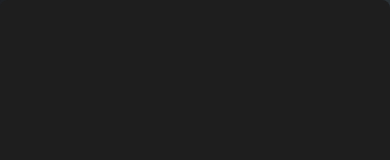
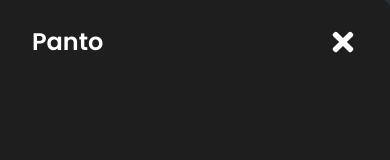
Before and after one commit to KauesSilva/panto-furnitures, a Next.js app: page / in a window 390 px wide. Both pictures are taken after a click on the icon 343 px from the left and 42 px from the top of the page. Shown: the top 160 px of the page. Built offline with nearby package versions, Linux system fonts and the light colour scheme.

Commit message:
Links, close menu button, and code improvemment added

```diff
--- a/src/components/Header/Navbar/index.tsx
+++ b/src/components/Header/Navbar/index.tsx
@@ -6,12 +6,17 @@
 import { HiBars3BottomRight } from "react-icons/hi2";
 
 function Navbar(): JSX.Element {
-  const [menu, setMenu] = useState(false);
-  const [productCounter, setProductCounter] = useState(8);
-
+  const [menuOpen, setMenuOpen] = useState(false);
+  const toggleMenu = () => setMenuOpen(!menuOpen);
   return (
     <>
-      <nav className="z-0 flex h-[10%] w-full items-center justify-around bg-transparent md:justify-between md:px-8">
+      <nav
+        className={
+          menuOpen
+            ? `z-20 flex h-[10%] w-full items-center md:justify-between md:px-8`
+            : `z-0 flex h-[10%] w-full items-center justify-around bg-transparent md:justify-between md:px-8`
+        }
+      >
         <div>
           <p className="text-2xl font-semibold text-white">Panto</p>
         </div>
@@ -42,48 +47,48 @@
           </a>
         </div>
         <div className="hidden transition-all md:flex">
-          {menu ? (
+          {menuOpen ? (
             <FaTimes
               className="text-3xl font-light text-white hover:text-amber hover:transition-colors"
-              onClick={() => setMenu(!menu)}
+              onClick={() => setMenuOpen(!menuOpen)}
             />
           ) : (
             <HiBars3BottomRight
               className="text-3xl font-light text-white hover:text-amber hover:transition-colors"
-              onClick={() => setMenu(!menu)}
+              onClick={() => setMenuOpen(!menuOpen)}
             />
           )}
         </div>
         <div className="hidden">
-          <BsHandbagFill className="text-2xl text-white "/>
+          <BsHandbagFill className="text-2xl text-white " />
         </div>
       </nav>
-      {menu && (
+      {menuOpen && (
         <div
           className="fixed z-10 flex h-screen w-screen items-center justify-center"
-          onClick={() => setMenu(false)}
+          onClick={toggleMenu}
         >
           <div className="flex h-full w-full flex-col items-center  justify-center rounded-lg bg-obsidian">
             <a
-              href="#"
+              href="#experiences"
               className="mb-2 block text-center text-xl font-medium text-white hover:text-amber"
             >
               Furniture
             </a>
             <a
-              href="#"
+              href="#sellingProducts"
               className="mb-2 block text-center text-xl font-medium text-white hover:text-amber"
             >
               Shop
             </a>
             <a
-              href="#"
+              href="#whyUs"
               className="mb-2 block text-center text-xl font-medium text-white hover:text-amber"
             >
               About Us
             </a>
             <a
-              href="#"
+              href="#footer"
               className="mb-2 block text-center text-xl font-medium text-white hover:text-amber"
             >
               Contact
```
